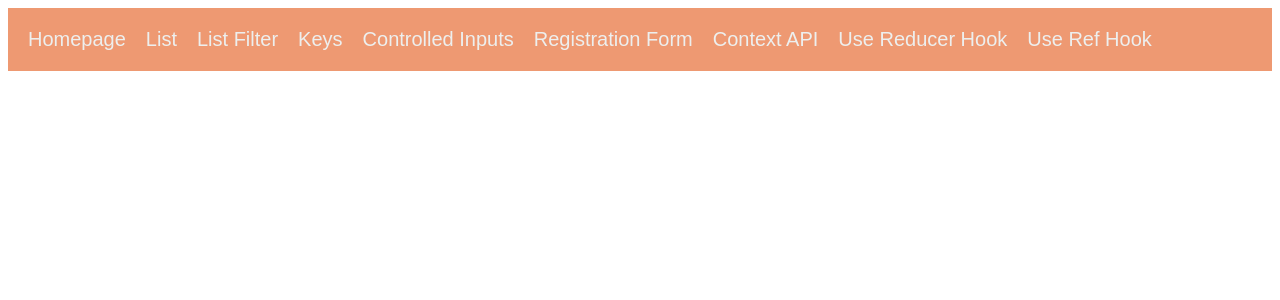
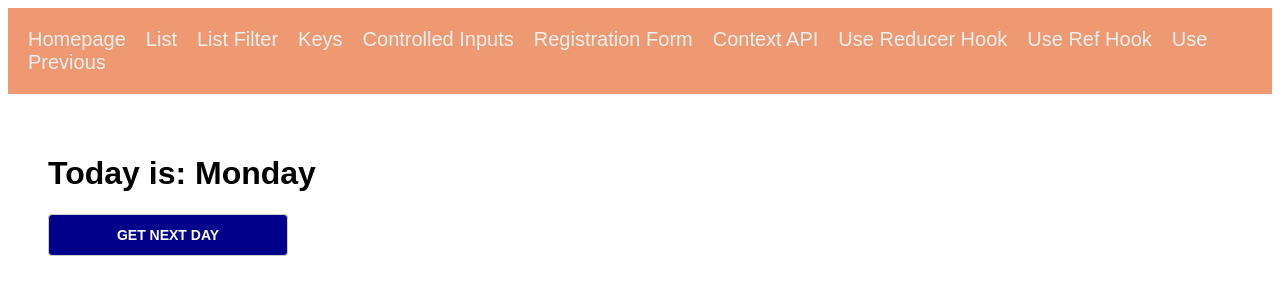
Before and after one commit to yusufarsln98/meta-front-end-development-specialization, a React (Create React App) app in the folder Advanced React/advancedreact/: page /use-previous in a window 1280 px wide. Shown: the top 300 px of the page. Built offline with nearby package versions, Linux system fonts and the light colour scheme.

Commit message:
costum hook

```diff
--- a/Advanced React/advancedreact/src/App.js
+++ b/Advanced React/advancedreact/src/App.js
@@ -10,7 +10,7 @@ import RegistrationForm from './RegistrationForm';
 import ContextAPI from './ContextAPI';
 import UseReducerHook from './UseReducerHook';
 import UseRefHook from './UseRefHook';
-
+import UsePrevious from './UsePrevious';
 
 function App() {
   return (
@@ -25,6 +25,7 @@ function App() {
         <Link to="/context-api" className='nav-item'>Context API</Link>
         <Link to="/use-reducer-hook" className='nav-item'>Use Reducer Hook</Link>
         <Link to="/use-ref-hook" className='nav-item'>Use Ref Hook</Link>
+        <Link to="/use-previous" className='nav-item'>Use Previous</Link>
       </nav>
       <Routes>
         <Route path="/" element={<Homepage />}></Route>
@@ -36,6 +37,7 @@ function App() {
         <Route path="/context-api" element={<ContextAPI />}></Route>
         <Route path="/use-reducer-hook" element={<UseReducerHook />}></Route>
         <Route path="/use-ref-hook" element={<UseRefHook />}></Route>
+        <Route path="/use-previous" element={<UsePrevious />}></Route>
       </Routes>
     </div>
   );
--- /dev/null
+++ b/Advanced React/advancedreact/src/UsePrevious.js
@@ -0,0 +1,42 @@
+import { useState, useEffect, useRef } from "react";
+function UsePrevious() {
+  const [day, setDay] = useState("Monday");
+  const prevDay = usePrevious(day);
+  const getNextDay = () => {
+    if (day === "Monday") {
+      setDay("Tuesday")
+    } else if (day === "Tuesday") {
+      setDay("Wednesday")
+    } else if (day === "Wednesday") {
+      setDay("Thursday")
+    } else if (day === "Thursday") {
+      setDay("Friday")
+    } else if (day === "Friday") {
+      setDay("Monday")
+    }
+  }
+  return (
+    <div style={{padding: "40px"}}>
+      <h1>
+        Today is: {day}<br />
+        {
+          prevDay && (
+            <span>Previous work day was: {prevDay}</span>
+          )
+        }
+      </h1>
+      <button onClick={getNextDay}>
+        Get next day
+      </button>
+    </div>
+  );
+}
+function usePrevious(val) {
+  const ref = useRef();
+  useEffect(() => {
+    ref.current = val;
+  }, [val]);
+  return ref.current;
+}
+
+export default UsePrevious
```
